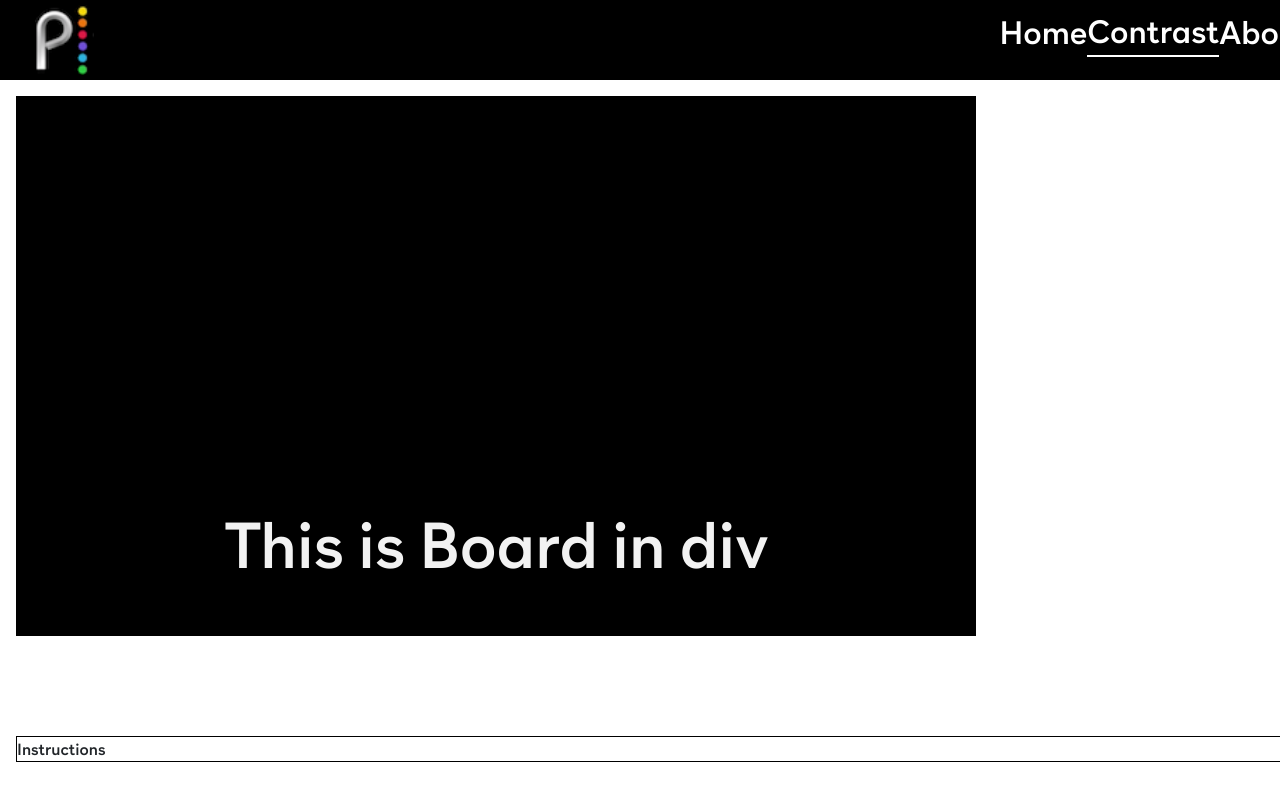
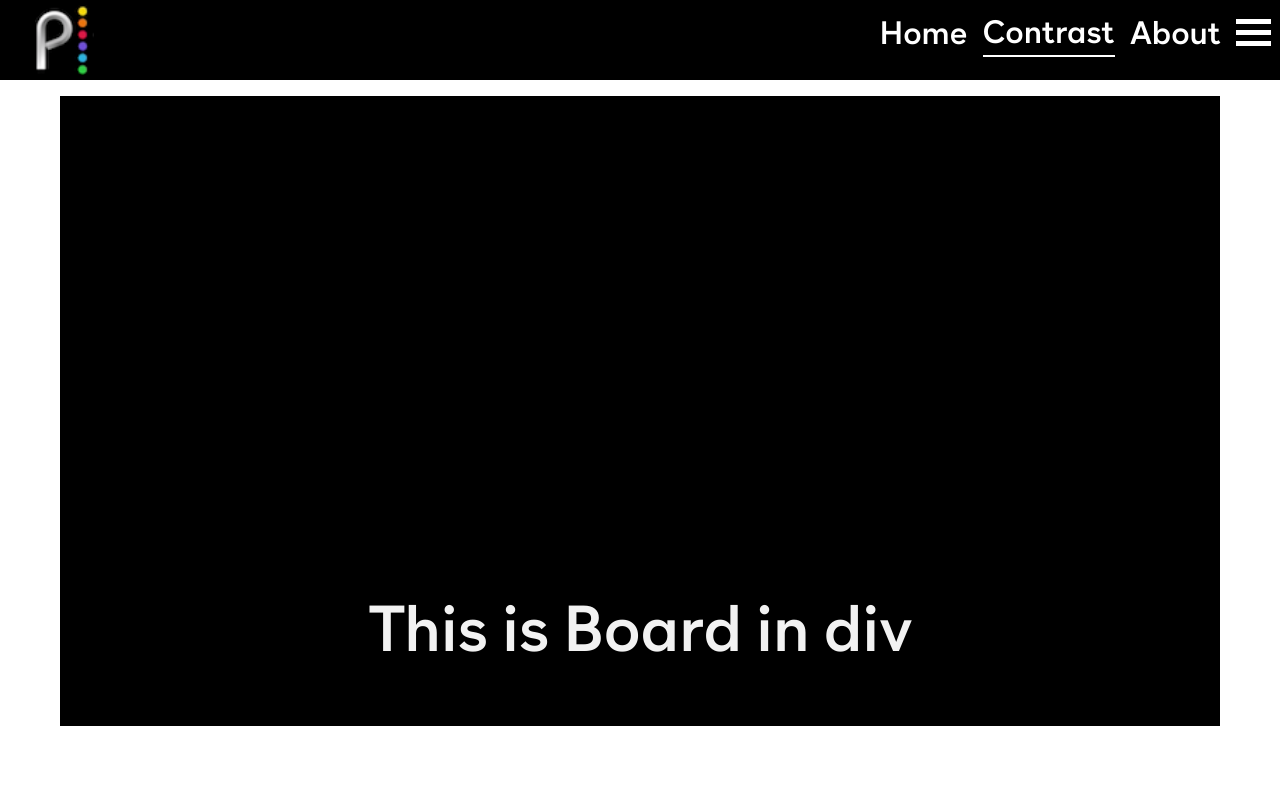
Before and after one commit to GoncaloBM/peacock-constrast-test, a React (Create React App) app: page /contrast in a window 1280 px wide. Shown: the top 794 px of the page. Built offline with nearby package versions, Linux system fonts and the light colour scheme; no server answers.

Commit message:
some improvements

```diff
--- a/src/App.css
+++ b/src/App.css
@@ -30,7 +30,7 @@ body {
 
 .buttons {
     color: white;
-    width: 25%;
+    width: 35%;
     height: 100%;
     font-size: 2rem;
     list-style: none;
@@ -48,7 +48,7 @@ body {
 .content {
     width: 100%;
     height: 90vh;
-    margin: 1rem;
+    margin: 1rem 0 0 0  ;
 }
 
 .board-text {
--- a/src/components/Contrast/Contrast.css
+++ b/src/components/Contrast/Contrast.css
@@ -10,7 +10,7 @@
   flex-direction: row;
   align-items: flex-start;
   justify-content: space-between;
-  height: 80vh;
+  height: calc(90vh - 60px) ;
   /* height: 80vh;
   margin: 0 90px 0 90px;
   border: 1px solid black; */
@@ -20,18 +20,19 @@
   position: relative;
   /* width: 1920px;
         height: 1080px; */
-  width: 75%;
+  height: calc(100% - 30px);
+  width: calc(100% - 120px);
+  margin-bottom: 100px;
+  margin-left: 60px
 }
 
 .wrapper-board-fullscreen {
-  position: relative;
-  width: 1920;
-  height: 1080;
-  top: 0.8%;
-  left: 11.8%;
-  transform: scale(1.4, 1.35);
-  width: 75%;
-  z-index: 1;
+  position: static;
+  width: 1920px !important;
+  height: 1080px !important;
+  /* transform: scale(1.4, 1.35);
+  width: 75%; */
+  z-index: 1000;
 }
 
 .textLines {
@@ -62,21 +63,31 @@
 }
 
 .Board {
+  position: static;
   background-position: center;
   background-size: cover;
   background-repeat: no-repeat;
   width: 100%;
-  padding-bottom: 56.25%;
+  height: 100%;
   display: flex;
   align-items: center;
   justify-content: center;
 }
 
+
+.wrapper-board-fullscreen> .Board {
+  position: fixed;
+  width: 100%;
+  height: 100%;
+  left: 0;
+  top: 0;
+  z-index: 10;
+}
 .instructions {
   border: 1px black solid;
 }
 
 .menu {
-  width: 20%;
+  width: 30%;
   height: 70vh;
 }
--- a/src/components/Contrast/Contrast.js
+++ b/src/components/Contrast/Contrast.js
@@ -54,7 +54,7 @@ const Contrast = ({
     <>
       <div className="wrapper">
         <div
-          className={!fullscreen ? "wrapper-board" : "wrapper-board-fullscreen"}
+          className={!fullscreen ? "wrapper-board" : "wrapper-board-fullscreen "}
         >
           <div
             style={{
@@ -109,8 +109,8 @@ const Contrast = ({
           )}
         </div>
       </div>
-      <footer className="instructions"> Instructions </footer>
-    </>
+{/*       <footer className="instructions"> Instructions </footer>
+ */}    </>
   );
 };
 
--- a/src/components/ImageGalery/ImageGalery.css
+++ b/src/components/ImageGalery/ImageGalery.css
@@ -4,7 +4,7 @@
   flex-direction: column;
   align-items: center;
   justify-content: center;
-  width: 400px;
+  width: 30%;
   height: 100%;
   border: 1px solid black;
 }
```
